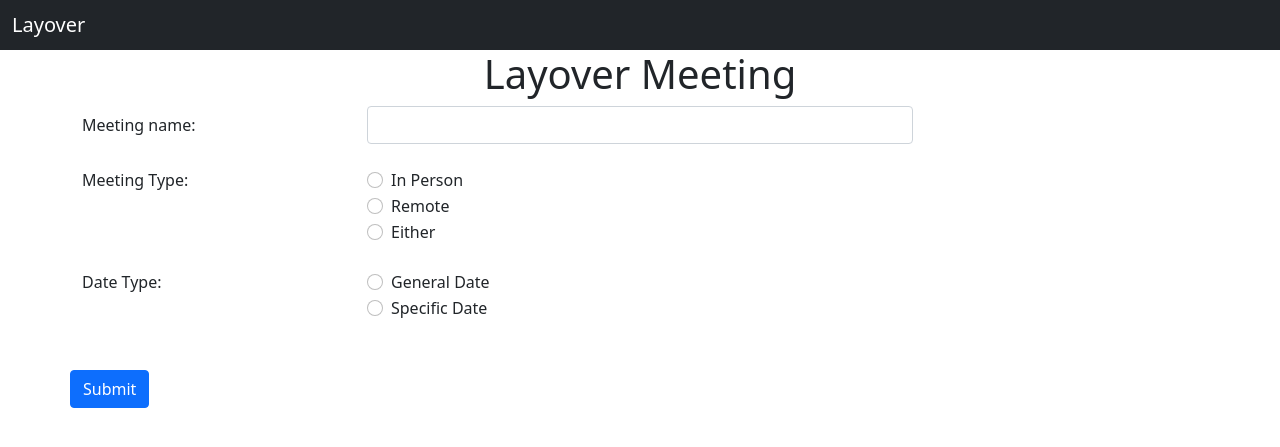
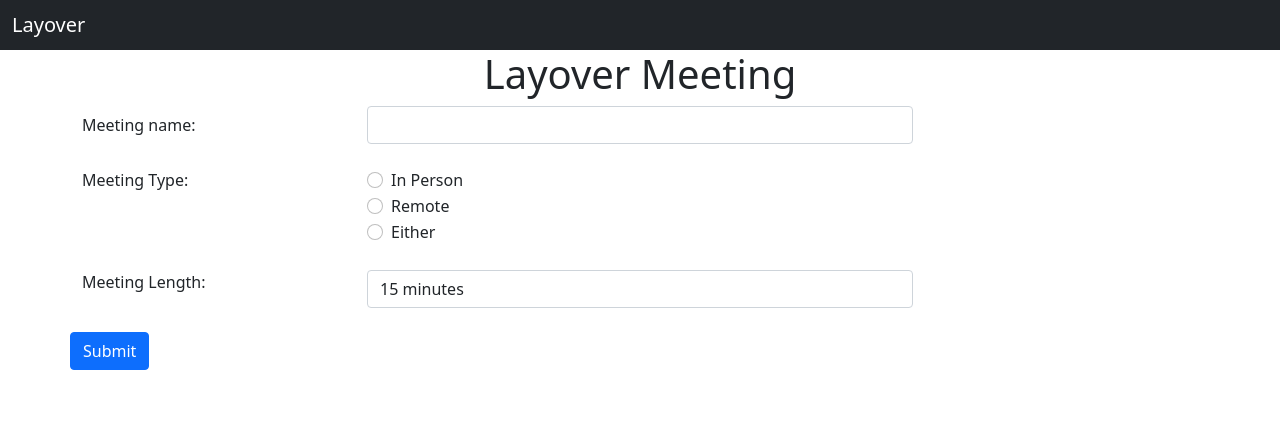
Before and after one commit to UCSD-CSE-210-2021/cse-210-team-project-layover, a Flask app: page / in a window 1280 px wide. Shown: the top 447 px of the page. Run offline with Flask 2, Linux system fonts and the light colour scheme; some libraries are stand-ins or nearby versions.

Commit message:
Added meeting length functionality and commented out date type functionality

```diff
--- a/LayoverMeeting.py
+++ b/LayoverMeeting.py
@@ -3,11 +3,12 @@ import numpy as np
 
 
 class LayoverMeeting:
-	def __init__(self, meeting_id, name, meeting_type, date_type, start_date, end_date):
+	def __init__(self, meeting_id: str, name: str, meeting_type: str, meeting_length: int, date_type: str, start_date, end_date):
 		self.meeting_id = meeting_id
 		self.name = name
 		self.users = dict()
 		self.meeting_type = meeting_type
+		self.meeting_length = meeting_length
 		self.date_type = date_type
 		self.start_date = start_date
 		self.end_date = end_date
@@ -30,6 +31,9 @@ class LayoverMeeting:
 			return self.users[userKey]
 		except KeyError:
 			return None
+
+	def getLength(self):
+		return self.meeting_length
 
 	def getMeetingType(self):
 		return self.meeting_type
--- a/server.py
+++ b/server.py
@@ -23,15 +23,20 @@ def handle_meeting_creation():
 	# Read form results
 	meeting_name = request.form['meeting_name']
 	meeting_type = request.form['meeting_type']
-	date_type = request.form['date_type']
-	start_date = request.form['start_date']
-	end_date = request.form['end_date']
+	meeting_length = int(request.form['meeting_length'])
+	# date_type = request.form['date_type']  			# Uncomment for milestone 2
+	# start_date = request.form['start_date']  		# Uncomment for milestone 2
+	# end_date = request.form['end_date']  			# Uncomment for milestone 2
+
+	date_type = 'general_week'  					# Remove for milestone 2
+	start_date = ''  								# Remove for milestone 2
+	end_date = ''  									# Remove for milestone 2
 
 	# Create unique Calendar ID
 	meeting_id = getUniqueRandomHash()
 
 	# Create initial meeting
-	myMeeting = LayoverMeeting(meeting_id, meeting_name, meeting_type, date_type, start_date, end_date)
+	myMeeting = LayoverMeeting(meeting_id, meeting_name, meeting_type, meeting_length, date_type, start_date, end_date)
 
 	meeting_db[meeting_id] = myMeeting
 	return redirect(url_for('meeting', meeting_id=meeting_id))
--- a/templates/setup-landing.html
+++ b/templates/setup-landing.html
@@ -55,38 +55,59 @@
 
 		<fieldset class="form-group">
 			<div class="row">
-				<div class="col-form-label col-3 pt-0">Date Type:</div>
+				<div class="col-form-label col-3 pt-0">Meeting Length:</div>
 				<div class="col-6">
-					<div class="form-check">
-						<input type="radio" id="general_week" class="form-check-input" name="date_type" value="general_week" required>
-						<label class="form-check-label" for="general_week">General Date</label>
-					</div>
-
-					<div class="form-check">
-						<input type="radio" id="specific_date" class="form-check-input" name="date_type" value="specific_date" required>
-						<label class="form-check-label" for="specific_date">Specific Date</label>
-					</div>
+					<select id="meeting_length" class="form-control" name="meeting_length">
+						<option value="15">15 minutes</option>
+						<option value="30">30 minutes</option>
+						<option value="45">45 minutes</option>
+						<option value="60">1 hour</option>
+						<option value="75">1 hour 15 minutes</option>
+						<option value="90">1 hour 30 minutes</option>
+						<option value="105">1 hour 45 minutes</option>
+						<option value="120">2 hours</option>
+					</select>
 				</div>
 			</div>
 		</fieldset>
 
 		<br>
 
-		<div id="start_date_div" class="row form-group hideDiv">
-			<label class="col-3 col-form-label" for="start_date">Start Date:</label>
-			<div class="col-7">
-				<input type="date" id="start_date" class="form-control" name="start_date">
-			</div>
-		</div>
+<!--		TODO: Uncomment below for milestone 2-->
+<!--		<fieldset class="form-group">-->
+<!--			<div class="row">-->
+<!--				<div class="col-form-label col-3 pt-0">Date Type:</div>-->
+<!--				<div class="col-6">-->
+<!--					<div class="form-check">-->
+<!--						<input type="radio" id="general_week" class="form-check-input" name="date_type" value="general_week" required>-->
+<!--						<label class="form-check-label" for="general_week">General Date</label>-->
+<!--					</div>-->
 
-		<br>
+<!--					<div class="form-check">-->
+<!--						<input type="radio" id="specific_date" class="form-check-input" name="date_type" value="specific_date" required>-->
+<!--						<label class="form-check-label" for="specific_date">Specific Date</label>-->
+<!--					</div>-->
+<!--				</div>-->
+<!--			</div>-->
+<!--		</fieldset>-->
 
-		<div id="end_date_div" class="row form-group hideDiv">
-			<label class="col-3 col-form-label" for="end_date">End Date:</label>
-			<div class="col-7">
-				<input type="date" id="end_date" class="form-control" name="end_date">
-			</div>
-		</div>
+<!--		<br>-->
+
+<!--		<div id="start_date_div" class="row form-group hideDiv">-->
+<!--			<label class="col-3 col-form-label" for="start_date">Start Date:</label>-->
+<!--			<div class="col-7">-->
+<!--				<input type="date" id="start_date" class="form-control" name="start_date">-->
+<!--			</div>-->
+<!--		</div>-->
+
+<!--		<br>-->
+
+<!--		<div id="end_date_div" class="row form-group hideDiv">-->
+<!--			<label class="col-3 col-form-label" for="end_date">End Date:</label>-->
+<!--			<div class="col-7">-->
+<!--				<input type="date" id="end_date" class="form-control" name="end_date">-->
+<!--			</div>-->
+<!--		</div>-->
 
 		<button type="submit" class="btn btn-primary row">Submit</button>
 	</form>
```
